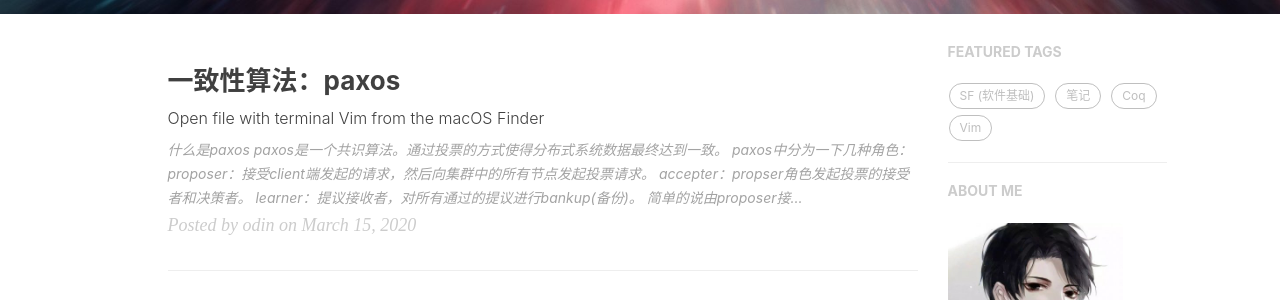
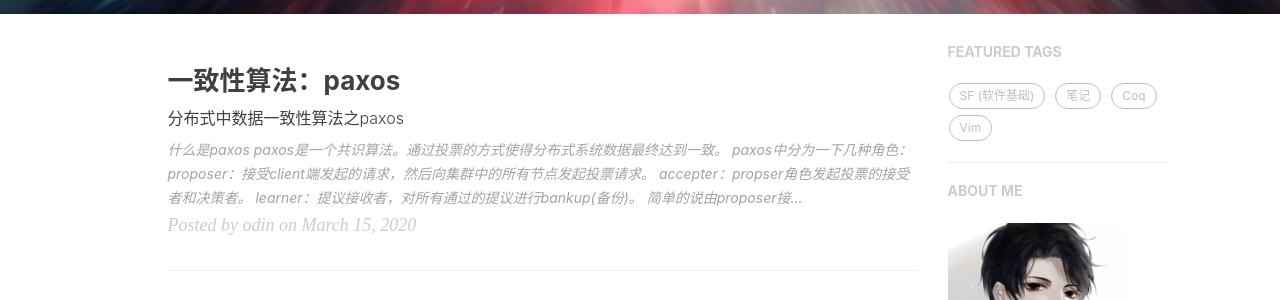
Before and after one commit to odinfor/odinfor.github.io, a Jekyll site: the page built from index.html, in a window 1280 px wide. Shown: the part 404-704 px from the top of the page. Built offline with Jekyll 4.4.1, drawn with Linux system fonts in a browser that asks for light colours; nearby versions of some CDN libraries; the list of posts is cut into pages by our own code; comment, search, counter and statistics services are not loaded.

Commit message:
update paxos

```diff
--- a/_posts/2020-03-15-paxos.md
+++ b/_posts/2020-03-15-paxos.md
@@ -1,7 +1,7 @@
 ---
 layout: post
 title: "一致性算法：paxos"
-subtitle: 'Open file with terminal Vim from the macOS Finder'
+subtitle: '分布式中数据一致性算法之paxos'
 author: "odin"
 header-style: text
 tags:
```
